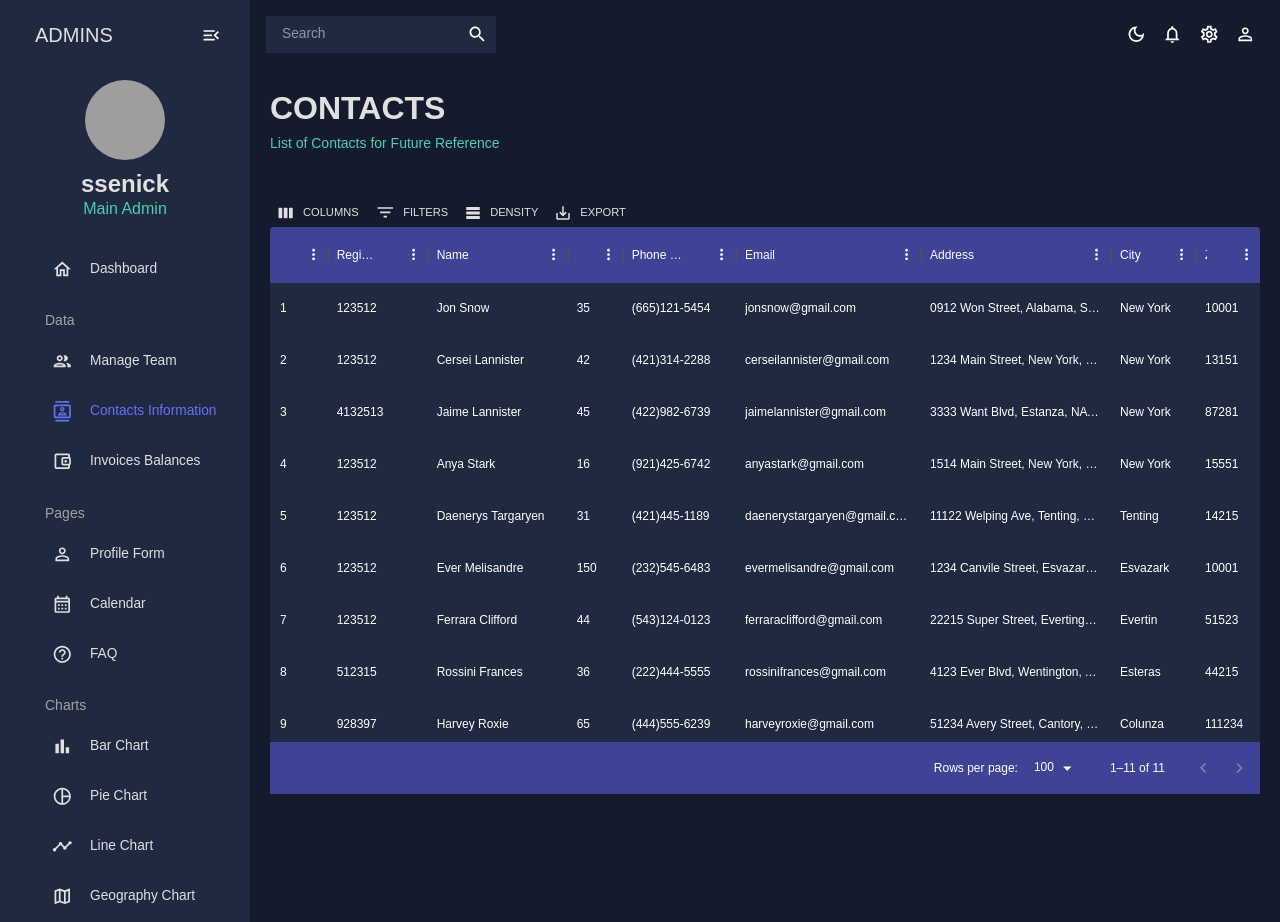
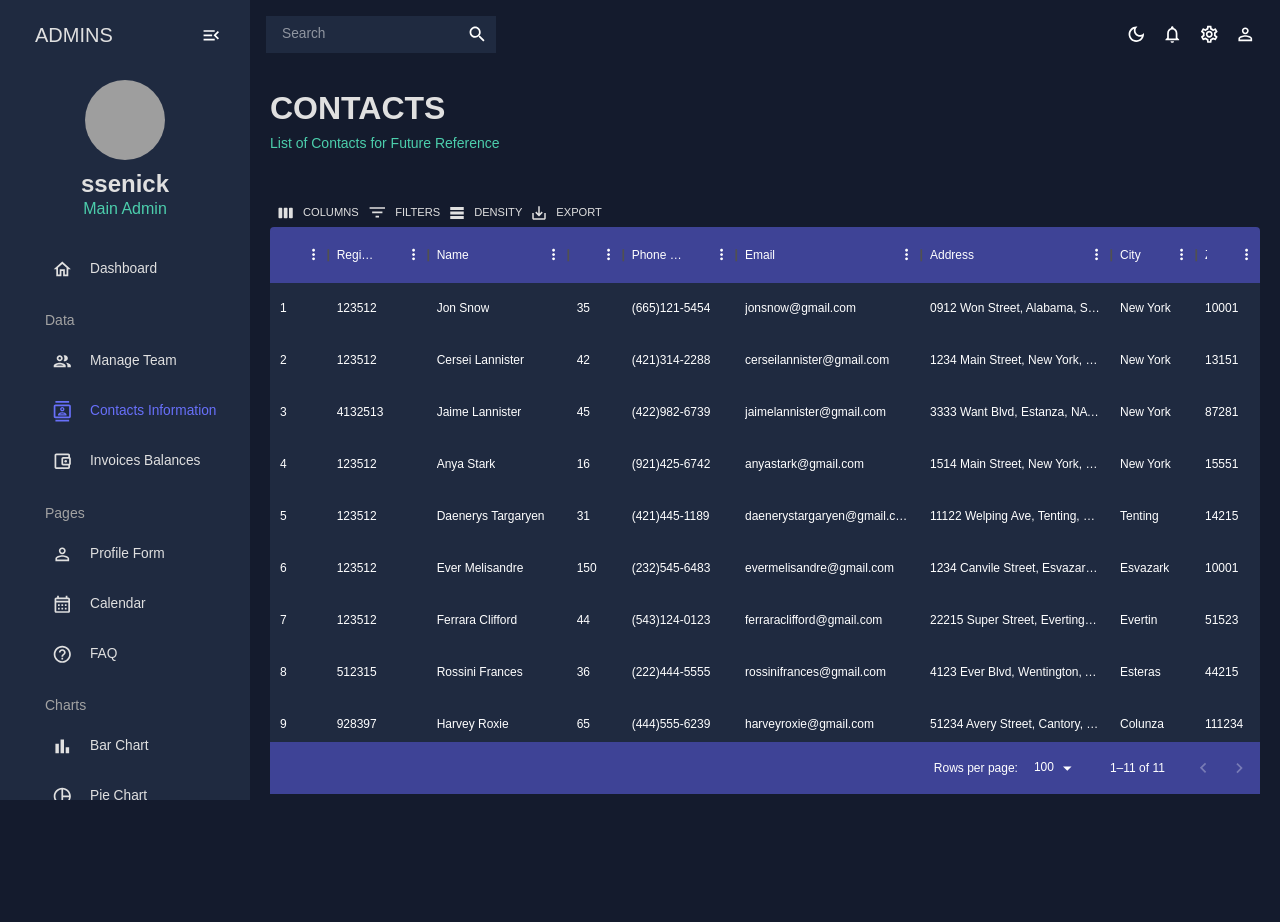
Before and after one commit to ssenick/web-react-admin, a React (Create React App) app: page /contacts in a window 1280 px wide. After the commit the page ends 800 px from the top, so only its background shows below. Built offline with nearby package versions, Linux system fonts and the light colour scheme; grey boxes are pictures that could not be loaded.

Commit message:
fixed scroll in tables

```diff
--- a/src/index.css
+++ b/src/index.css
@@ -5,11 +5,11 @@ body,
 #root,
 .app,
 .content{
-    min-height: 100vh;
+    height: 100vh;
     /*height: 100%;*/
     width: 100%;
     font-family: 'Source Sans 3', sans-serif;
-
+    overflow: hidden;
 }
 
 
@@ -22,25 +22,38 @@ body,
 .content{
     flex: 1 1 auto;
     min-width: 0;
+    overflow: auto;
     /*display: flex;*/
     /*flex-direction: column;*/
+
+}
+.content::-webkit-scrollbar {
+    width: 5px ;
+}
+
+.content::-webkit-scrollbar-track {
+    background: #2a2d64;
+}
+
+.content::-webkit-scrollbar-thumb {
+    background: #535ac8;
 }
 /*.content > :last-child{*/
 /*      flex: 1 1 auto;*/
 /*}*/
 
-::-webkit-scrollbar {
-    width: 10px;
-}
+/*::-webkit-scrollbar {*/
+/*    width: 10px;*/
+/*}*/
 
-::-webkit-scrollbar-track {
-    background: #e0e0e0;
-}
+/*::-webkit-scrollbar-track {*/
+/*    background: #e0e0e0;*/
+/*}*/
 
-::-webkit-scrollbar-thumb {
-    background: #888;
-}
+/*::-webkit-scrollbar-thumb {*/
+/*    background: #888;*/
+/*}*/
 
-::-webkit-scrollbar-track:hover {
-    background: #555;
-}
+/*::-webkit-scrollbar-track:hover {*/
+/*    background: #555;*/
+/*}*/
--- a/src/scenes/global/MySidebar/MySidebar.jsx
+++ b/src/scenes/global/MySidebar/MySidebar.jsx
@@ -52,7 +52,8 @@ const MySidebar = () => {
             rootStyles={{
                [`&.ps-sidebar-root`]: {
                   border: 'none',
-                  height:'100%',
+                  // height:'100%',
+                  height:'100vh',
                   minWidth: '0'
                },
                [`.MuiBox-root`]: {
--- a/src/scenes/pages/Contacts/ContactsPage.jsx
+++ b/src/scenes/pages/Contacts/ContactsPage.jsx
@@ -1,5 +1,5 @@
 import React, {useMemo} from 'react';
-import {Box, useMediaQuery, useTheme} from "@mui/material";
+import {Box, LinearProgress, useMediaQuery, useTheme} from "@mui/material";
 import Header from "../../../components/Header";
 import {tokens} from "../../../theme";
 import {DataGrid, GridToolbar} from "@mui/x-data-grid";
@@ -10,6 +10,8 @@ const ContactsPage = () => {
    const theme = useTheme()
    const colors = tokens(theme.palette.mode)
    const matches = useMediaQuery('(min-width:600px)');
+   const matches_800 = useMediaQuery('(min-width:800px)');
+
    const columns = useMemo(() => [
       {field: 'id', headerName: 'ID',flex: 0.5},
       {field: 'registrarId', headerName: 'Registrar Id'},
@@ -49,8 +51,12 @@ const ContactsPage = () => {
                '& .MuiDataGrid-toolbarContainer .MuiButton-text': {
                   color: `${colors.grey[100]} !important`
                },
+               '& .MuiDataGrid-toolbarContainer': {
+                  display:`${!matches_800 ? 'none' : undefined}`
+               },
                [`.MuiDataGrid-virtualScroller::-webkit-scrollbar `]: {
-                  width: "10px ",
+                  width: "5px ",
+                  height: '5px'
                },
                [`.MuiDataGrid-virtualScroller::-webkit-scrollbar-track `]: {
                   background: `${colors.blueAccent[800]}`,
--- a/src/scenes/pages/Invoices/InvoicesPage.jsx
+++ b/src/scenes/pages/Invoices/InvoicesPage.jsx
@@ -53,7 +53,8 @@ const Invoices = () => {
                   color: `${colors.grey[100]} !important`
                },
                [`.MuiDataGrid-virtualScroller::-webkit-scrollbar `]: {
-                  width: "10px ",
+                  width: "5px ",
+                  height: '5px'
                },
                [`.MuiDataGrid-virtualScroller::-webkit-scrollbar-track `]: {
                   background:`${colors.blueAccent[800]}`,
--- a/src/scenes/pages/Team/TeamPage.jsx
+++ b/src/scenes/pages/Team/TeamPage.jsx
@@ -66,7 +66,8 @@ const TeamPage = () => {
                   backgroundColor: colors.blueAccent[700],
                },
                [`.MuiDataGrid-virtualScroller::-webkit-scrollbar `]: {
-                  width: "10px ",
+                  width: "5px ",
+                  height: '5px'
                },
                [`.MuiDataGrid-virtualScroller::-webkit-scrollbar-track `]: {
                   background:`${colors.blueAccent[800]}`,
```
